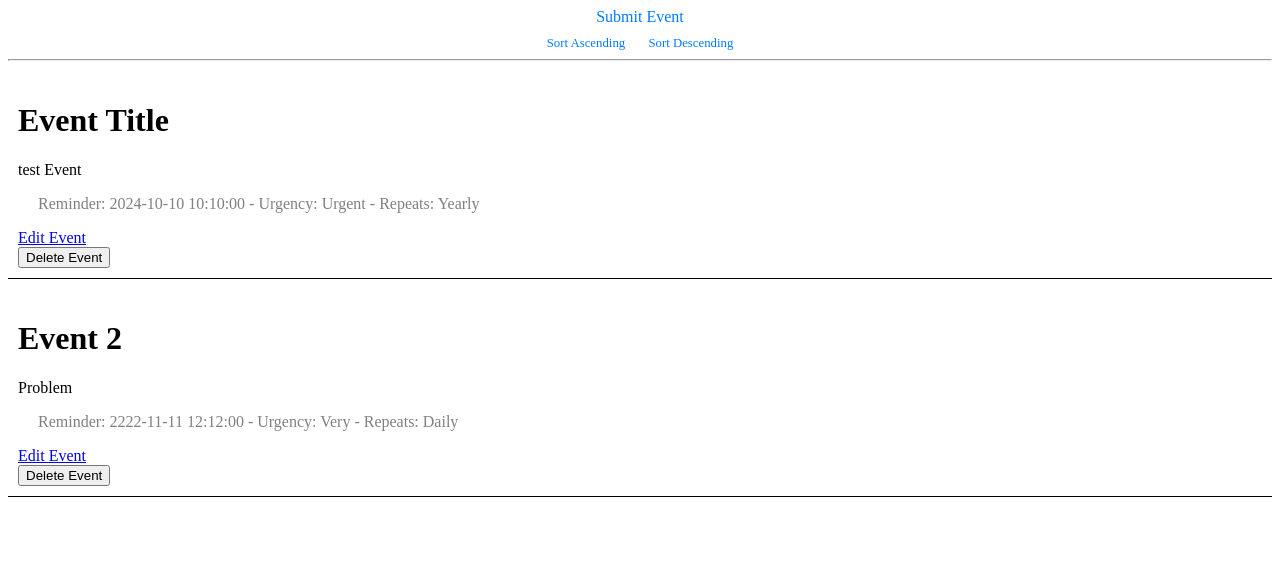
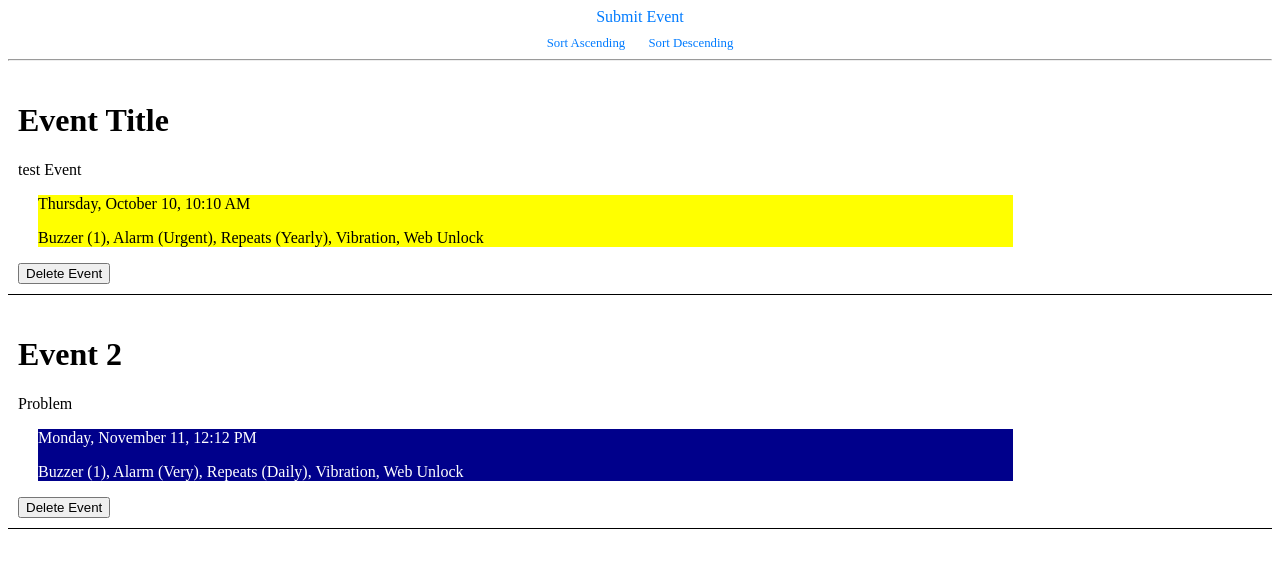
Before and after one commit to Halophilus/PiTime, a Flask app: template templates/events.html in a window 1280 px wide. Shown: the top 568 px of the page. Run offline with Flask 3, Linux system fonts and the light colour scheme; the template is opened without the code that fills it: values that come from a table or form of the project are taken from there, others are empty.

Commit message:
Add new Buzzer backend functionality, modify event/submit webpage

```diff
--- a/app.py
+++ b/app.py
@@ -1,11 +1,11 @@
 from flask import Flask, render_template, request, redirect, url_for, flash, abort
 from datetime import datetime
 import re, os, socket, time
-from I2C_LCD_driver import lcd
+# from I2C_LCD_driver import lcd
 from models import db, Event, Reminder
 
 app = Flask(__name__, template_folder=os.path.join(os.path.dirname(os.path.abspath(__file__)), 'templates'))
-lcd_screen = lcd()
+# lcd_screen = lcd()
 
 image_folder = os.path.join(app.root_path, 'static') # Create a default folder to store images, in this case shared with the static folder
 if not os.path.exists(image_folder):
@@ -164,24 +164,28 @@ def parse_form_data(form):
 
         reminders = [] # A list of dictionaries each representing reminder objects
         for index, reminder_id in enumerate(options_keys): # Pairing submitted reminder IDs to the order in which the reminders are declared
-            options, alarm, repeats = [], None, None # Options are a collection of qualities, alarm and repeats are single items that either exist or don't
+            options, alarm, repeats, buzzer = [], None, None, None # Options are a collection of qualities, alarm and repeats are single items that either exist or don't
             for key in form: # For every submitted value in the form
                 if key.startswith(f'reminder_options[{reminder_id}]'): # These keys occur first in the form, and are therefore processed first
                     options.append(form[key]) # Adds option (str) to the options list
                     print(f"{form[key]} option added to Reminder {index}")
                 if key.startswith(f'reminder_alarm[{reminder_id}]'): # These keys sometimes are sent out of order and thus need to be sorted by reminder ID
                     alarm = form[key] if 'Alarm' in options else None # Because options have already been parsed, this control structure allows an urgency to be set if and only if the alarm function has been enabled
-                    print(f"Alarm urgency {form[key]} added to Reminder {index}")
+                    print(f"Alarm urgency '{form[key]}' added to Reminder {index}")
                 if key.startswith(f'reminder_repeats[{reminder_id}]'): # ibid.
                     repeats = form[key]
-                    print(f"Repeater {form[key]} added to Reminder {index}")
+                    print(f"Repeater '{form[key]}' added to Reminder {index}")
+                if key.startswith(f'reminder_buzzer[{reminder_id}]'):
+                    buzzer = form[key] if 'Buzzer' in options else None
+                    print(f"Buzzer volume '{form[key]}' added to Reminder {index}")
 
             reminder_data = { # Each reminder objects gets mocked as a dictionary
                 'date': reminder_dates[index], # Corresponds submitted date time data to mocked reminder object using the index of the reminder ID in the sorted reminder ID data
                 'time': reminder_times[index],
                 'options': options,
                 'alarm': alarm,
-                'repeats': repeats
+                'repeats': repeats,
+                'buzzer': buzzer
             }
 
             print(f"Current reminder being processed:\n {reminder_data}")
@@ -214,9 +218,9 @@ def add_event_and_reminders(event_title, event_description, reminders_data):
             print(f"Current timepoint: {timepoint}")
             new_reminder = Reminder( # Definition of reminder_lock defaults to False but the remaining attributes are defined here
                 date_time=timepoint,
-                buzzer='Buzzer' in reminder_data['options'], # Creates a boolean flag depending on whether or not a certain target option is included for the reminder object
-                vibration='Vibration' in reminder_data['options'],
+                vibration='Vibration' in reminder_data['options'], # Creates a boolean flag depending on whether or not a certain target option is included for the reminder object
                 web_unlock='Web_Unlock' in reminder_data['options'],
+                buzzer=reminder_data['buzzer'],
                 alarm=reminder_data['alarm'],
                 repeater=reminder_data['repeats'],
                 event=current_event
@@ -481,12 +485,13 @@ def get_ip_address():
     except Exception as ex:
         return f"IP Error: {ex}"
 
+
 if __name__ == "__main__":
-    time.sleep(10)
-    ip_address = get_ip_address()
-    lcd_screen.lcd_clear()
-    lcd_screen.lcd_display_string("IP Address:", 1)
-    lcd_screen.lcd_display_string(ip_address, 2)
-    time.sleep(15)
-    lcd_screen.lcd_clear()
+    #time.sleep(10)
+    #ip_address = get_ip_address()
+    #lcd_screen.lcd_clear()
+    #lcd_screen.lcd_display_string("IP Address:", 1)
+    #lcd_screen.lcd_display_string(ip_address, 2)
+    #time.sleep(15)
+    #lcd_screen.lcd_clear()
     app.run(host = '0.0.0.0', debug=False)
--- a/models.py
+++ b/models.py
@@ -38,7 +38,7 @@ class Reminder(db.Model):
     date_time = db.Column(db.DateTime, nullable=False)
 
     # Boolean attributes
-    buzzer = db.Column(db.Boolean, default = False)
+    buzzer = db.Column(db.String(120))
     vibration = db.Column(db.Boolean, default = False)
     web_unlock = db.Column(db.Boolean, default = False)
     reminder_lock = db.Column(db.Boolean, default = False)
--- a/templates/events.html
+++ b/templates/events.html
@@ -34,17 +34,25 @@
             max-height: 300px;
             object-fit: cover; /* crops image if necessary */
         }
+
+        .reminder-am {
+            background-color: yellow;
+        }
+
+        .reminder-pm {
+            background-color: darkblue;
+            color: white;
+        }
+
     </style>
 </head>
 <body>
 
     <div class="nav-bar">
-        <!-- Link to event submission page -->
         <div>
             <a href="/">Submit Event</a>
         </div>
 
-        <!-- Top bar buttons for sorting the events, creates URL that passes an argument to the events route to determine sorting order -->
         <div style="font-size: 0.8em; margin-top: 10px;">
             <a href="{{ url_for('events', sort='asc') }}">Sort Ascending</a>
             <a href="{{ url_for('events', sort='desc') }}">Sort Descending</a>
@@ -52,38 +60,56 @@
         <hr>
     </div>
 
-    <!-- Section containing all of the events, iterated through the query using for logic, graying out events where all the reminders have been spent to mark them for deletion-->
     <div>
         {% for event in events %}
             <div class="event-container {{ 'grayed-out' if event.all_locked else '' }}">
-                <!-- event.description and event.title info from query -->
                 <div class="event-details">
                     <h1>{{ event.title }}</h1>
                     <p>{{ event.description }}</p>
 
-                    <!-- Loops through all reminders associated with the event object and displays relevant  -->
                     {% for reminder in event.reminders %}
-                        <div class="reminder {% if reminder.reminder_lock %}grayed-out{% endif %}">
-                            <p>Reminder: {{ reminder.date_time }} - Urgency: {{ reminder.alarm }} - Repeats: {{ reminder.repeater }}</p>
+                        {% set hour = reminder.date_time.hour %}
+                        {% set formatted_date = reminder.date_time.strftime('%A, %B %d, %I:%M %p') %}
+                        <div class="reminder
+                             {% if hour < 12 %}reminder-am
+                             {% else %}reminder-pm
+                             {% endif %}">
+                            <p>{{ formatted_date }}</p>
+                            <p>
+                                {% if reminder.buzzer %}
+                                    Buzzer ({{ reminder.buzzer }}),
+                                {% endif %}
+                                {% if reminder.alarm %}
+                                    Alarm ({{ reminder.alarm }}),
+                                {% endif %}
+                                {% if reminder.repeater != 'Never' %}
+                                    Repeats ({{ reminder.repeater }}),
+                                {% endif %}
+                                {% if reminder.vibration %}
+                                    Vibration,
+                                {% endif %}
+                                {% if reminder.web_unlock %}
+                                    Web Unlock
+                                {% endif %}
+                            </p>
                         </div>
                     {% endfor %}
-                    <!-- Edit button doesn't do anything yet, delete event sets event_lock flag to True, deactivating all events and reminders associated with that event-->
-                    <a href="/edit-event/{{ event.id }}" class="edit-btn">Edit Event</a>
-                    <!-- This next button is embedded in a form to submit a POST request to the server so that the delete event function can be called-->
+
+                    <!--<a href="/edit-event/{{ event.id }}" class="edit-btn">Edit Event</a>-->
                     <form action = "{{ url_for('delete_event', event_id=event.id) }}" method="post">
                         <button type="submit" class="delete-btn">Delete Event</button>
                     </form>
                 </div>
 
-                <!-- The image uploaded when the event was created, as a visual reminder for the event -->
                 {% if event.image_path %}
                     <div class="event-image">
-                        <img src="{{ url_for('static', filename=event.image_path) }}" alt="Test Image">
+                        <img src="{{ url_for('static', filename=event.image_path) }}" alt="Event Image">
                     </div>
                 {% endif %}
             </div>
         {% endfor %}
     </div>
+
     {% with messages = get_flashed_messages() %}
         {% if messages %}
             <div class="flash-messages">
@@ -93,5 +119,7 @@
             </div>
         {% endif %}
     {% endwith %}
+
 </body>
+
 </html>
```
Also changed, not shown: templates/index.html (+83 -40 lines), instance/alarm-reminder.db (deleted), static/1.png (deleted), static/2.png (deleted), 1 other file.
